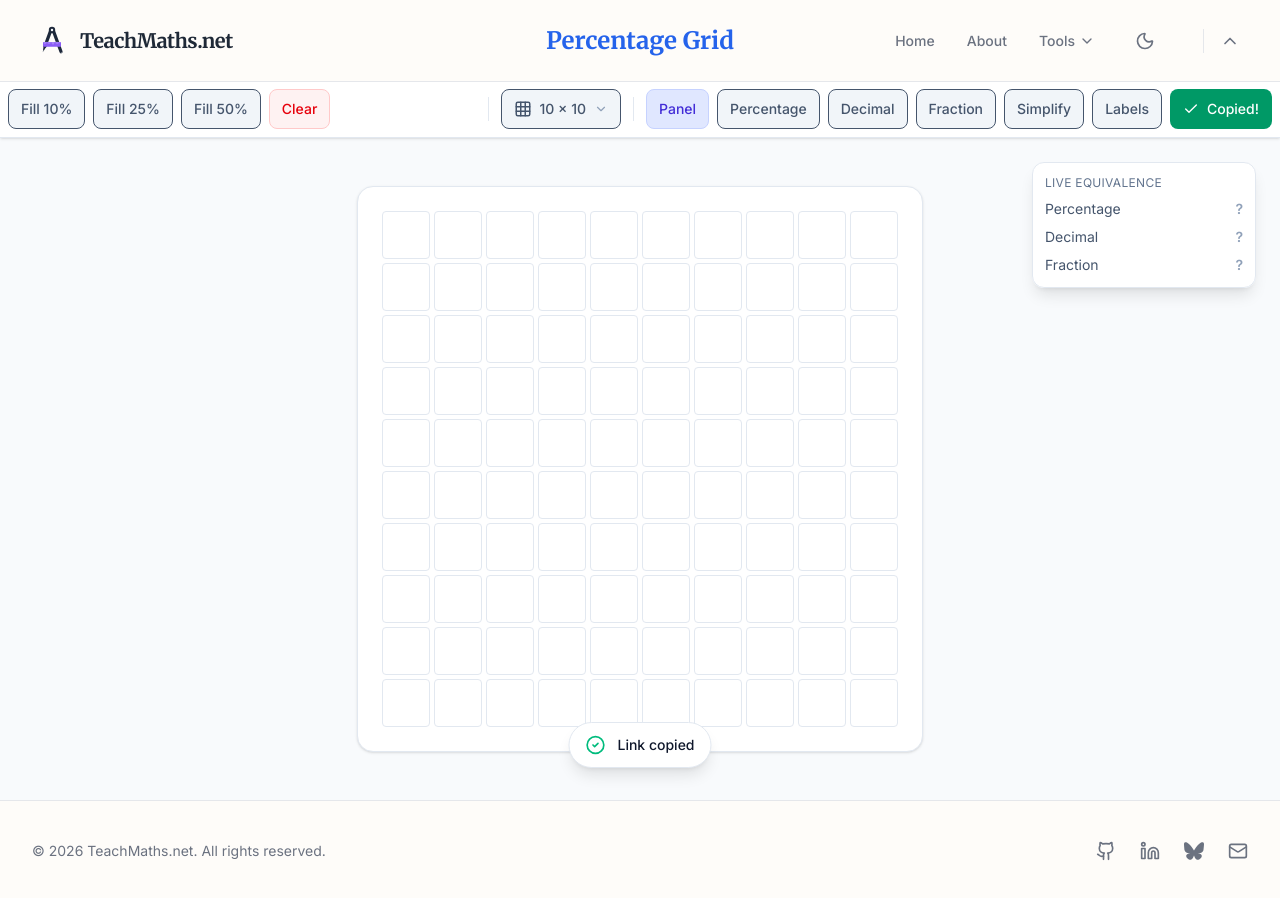
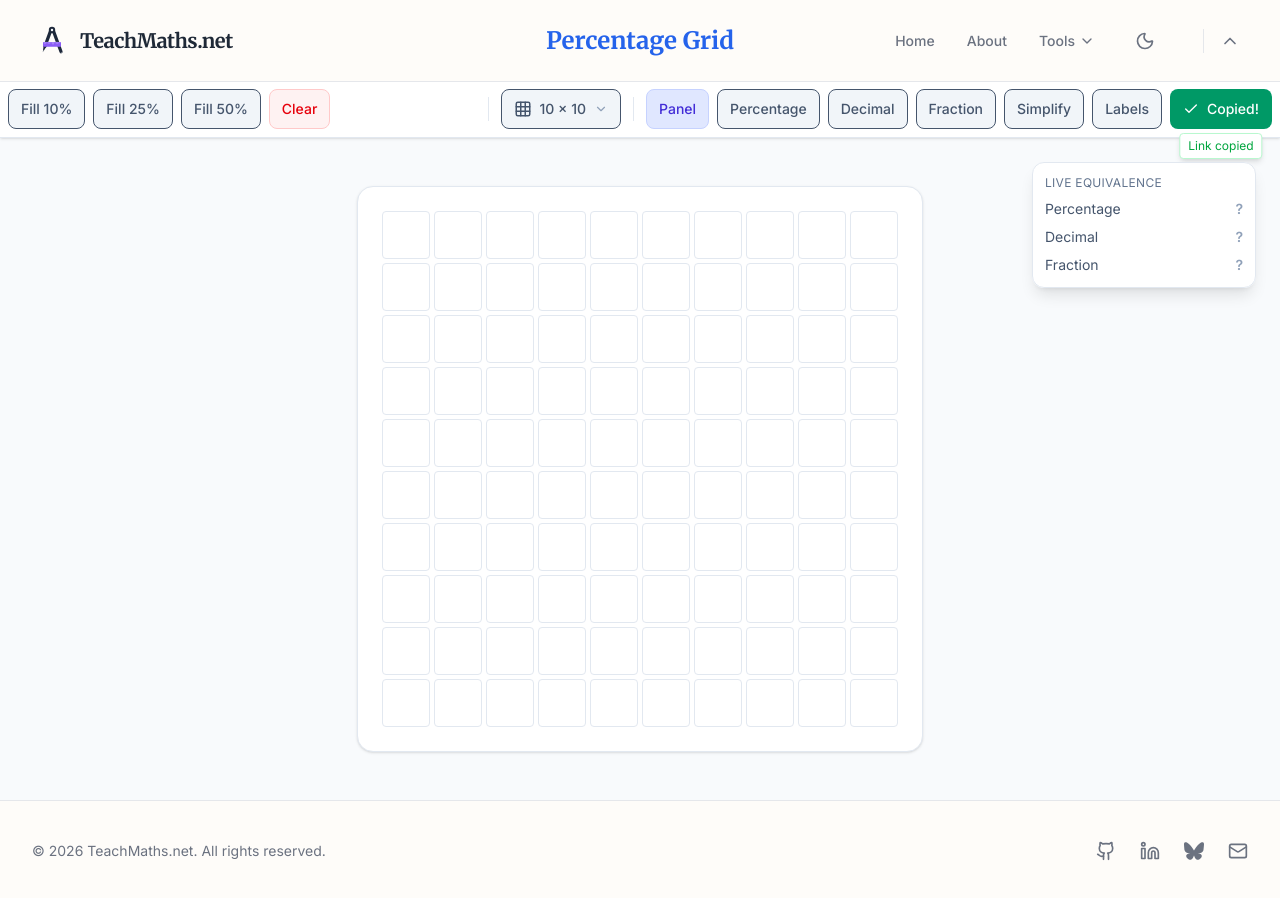
Before and after one commit to jambrothers/mathtools, a Next.js app in the folder web/: page /mathematics/percentage-grid in a window 1280 px wide. Both pictures are taken after a click on the button "Link". Built offline with nearby package versions, Linux system fonts and the light colour scheme.

Commit message:
Revert "Merge pull request #52 from jambrothers/feature-toast-notification-on-link-gen-2667525738571346718"
This reverts commit ad1005848ab806d83cdc2e3fa01132bd04fdc0d1, reversing
changes made to 29a0c27294f3d35def93c389ba13dacdafc601f2.

```diff
--- a/web/app/mathematics/algebra-tiles/page.tsx
+++ b/web/app/mathematics/algebra-tiles/page.tsx
@@ -126,6 +126,7 @@ function AlgebraTilesPageContent() {
             snapToGrid
         };
         await copyShareableUrl(state);
+        // TODO: Could add a toast notification here to confirm copy
     }, [tiles, showLabels, showY, snapToGrid, copyShareableUrl]);
 
     const { handleDrop, handleDragOver } = useCanvasDrop<{ type: string; value: number }>({
--- a/web/app/mathematics/double-sided-counters/page.tsx
+++ b/web/app/mathematics/double-sided-counters/page.tsx
@@ -171,6 +171,7 @@ function CountersPageContent() {
             counterType
         };
         await copyShareableUrl(state);
+        // TODO: Could add a toast notification here to confirm copy
     }, [counters, sortState, isOrdered, isSequentialMode, animSpeed, showNumberLine, showStats, counterType, copyShareableUrl]);
 
     /**
--- a/web/components/tool-ui/copy-link-button.tsx
+++ b/web/components/tool-ui/copy-link-button.tsx
@@ -3,7 +3,6 @@
 import * as React from "react"
 import { Link, Check } from "lucide-react"
 import { ToolbarButton } from "./toolbar"
-import { Toast } from "./toast"
 
 interface CopyLinkButtonProps {
     onCopyLink: () => void | Promise<void>
@@ -12,7 +11,6 @@ interface CopyLinkButtonProps {
 
 export function CopyLinkButton({ onCopyLink, variant = 'default' }: CopyLinkButtonProps) {
     const [linkCopied, setLinkCopied] = React.useState(false)
-    const [showToast, setShowToast] = React.useState(false)
 
     React.useEffect(() => {
         if (linkCopied) {
@@ -22,21 +20,11 @@ export function CopyLinkButton({ onCopyLink, variant = 'default' }: CopyLinkButt
     }, [linkCopied])
 
     const handleLinkClick = async () => {
-        try {
         await onCopyLink();
         setLinkCopied(true);
-            setShowToast(true);
-        } catch (error) {
-            console.error("Failed to copy link:", error);
-        }
     };
 
-    const handleToastClose = React.useCallback(() => {
-        setShowToast(false);
-    }, []);
-
     return (
-        <>
         <div className="relative">
             <ToolbarButton
                 icon={linkCopied ? <Check size={16} /> : <Link size={16} />}
@@ -46,13 +34,15 @@ export function CopyLinkButton({ onCopyLink, variant = 'default' }: CopyLinkButt
                 aria-label={linkCopied ? "Link copied" : "Copy shareable link"}
                 title="Copy shareable link"
             />
+            {linkCopied && (
+                <div
+                    className="absolute top-full left-1/2 -translate-x-1/2 mt-1 whitespace-nowrap text-xs text-green-600 dark:text-green-400 bg-white dark:bg-slate-800 px-2 py-1 rounded shadow-md border border-green-200 dark:border-green-800 z-50"
+                    role="status"
+                    aria-live="polite"
+                >
+                    Link copied
                 </div>
-
-            <Toast
-                message="Link copied"
-                isVisible={showToast}
-                onClose={handleToastClose}
-            />
-        </>
+            )}
+        </div>
     )
 }
--- a/web/components/tool-ui/toast.tsx
+++ /dev/null
@@ -1,54 +0,0 @@
-"use client"
-
-import * as React from "react"
-import { createPortal } from "react-dom"
-import { CheckCircle2 } from "lucide-react"
-import { cn } from "@/lib/utils"
-
-interface ToastProps {
-    message: string
-    isVisible: boolean
-    onClose: () => void
-    duration?: number
-}
-
-/**
- * A simple, accessible toast notification component.
- * Renders at the bottom-center of the screen using a Portal.
- */
-export function Toast({ message, isVisible, onClose, duration = 3000 }: ToastProps) {
-    const [mounted, setMounted] = React.useState(false)
-
-    React.useEffect(() => {
-        setMounted(true)
-    }, [])
-
-    React.useEffect(() => {
-        if (isVisible && duration > 0) {
-            const timer = setTimeout(() => {
-                onClose()
-            }, duration)
-            return () => clearTimeout(timer)
-        }
-    }, [isVisible, duration, onClose])
-
-    if (!mounted || !isVisible) return null
-
-    return createPortal(
-        <div
-            className="fixed bottom-8 left-1/2 -translate-x-1/2 z-[100] animate-in fade-in slide-in-from-bottom-4 duration-300"
-            role="status"
-            aria-live="polite"
-        >
-            <div className={cn(
-                "flex items-center gap-3 px-4 py-3 rounded-full shadow-lg border",
-                "bg-white dark:bg-slate-800 border-slate-200 dark:border-slate-700",
-                "text-slate-900 dark:text-slate-100 font-medium text-sm"
-            )}>
-                <CheckCircle2 className="text-emerald-500 w-5 h-5 shrink-0" />
-                <span>{message}</span>
-            </div>
-        </div>,
-        document.body
-    )
-}
```
Lines whose indentation alone changed are shown as unchanged.
